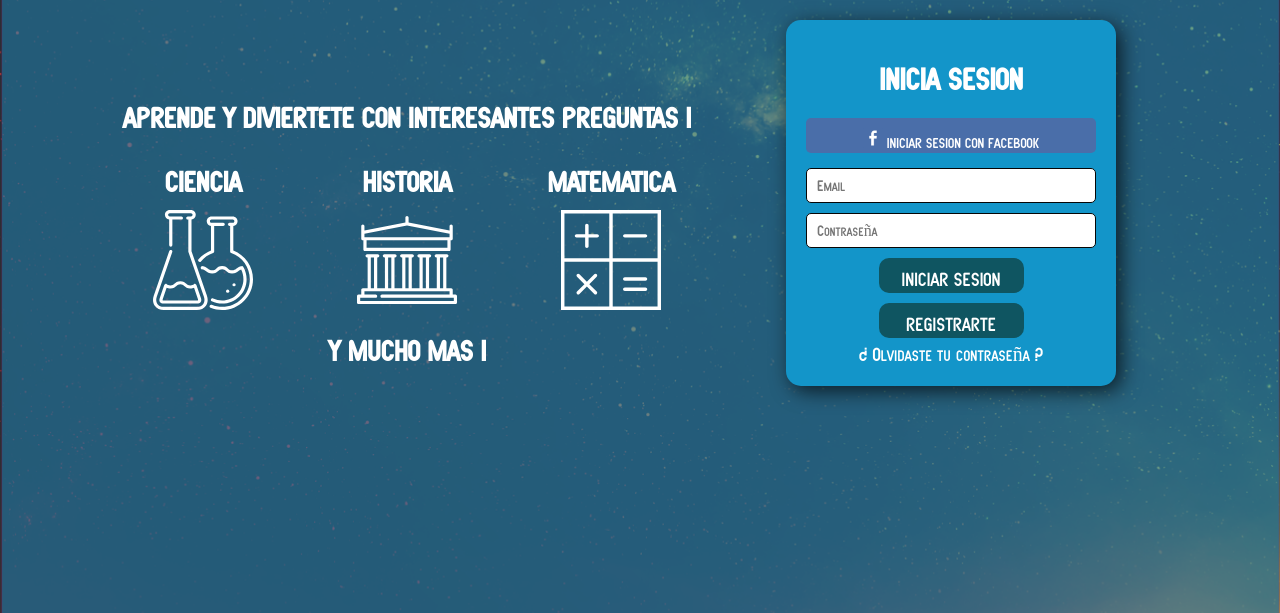
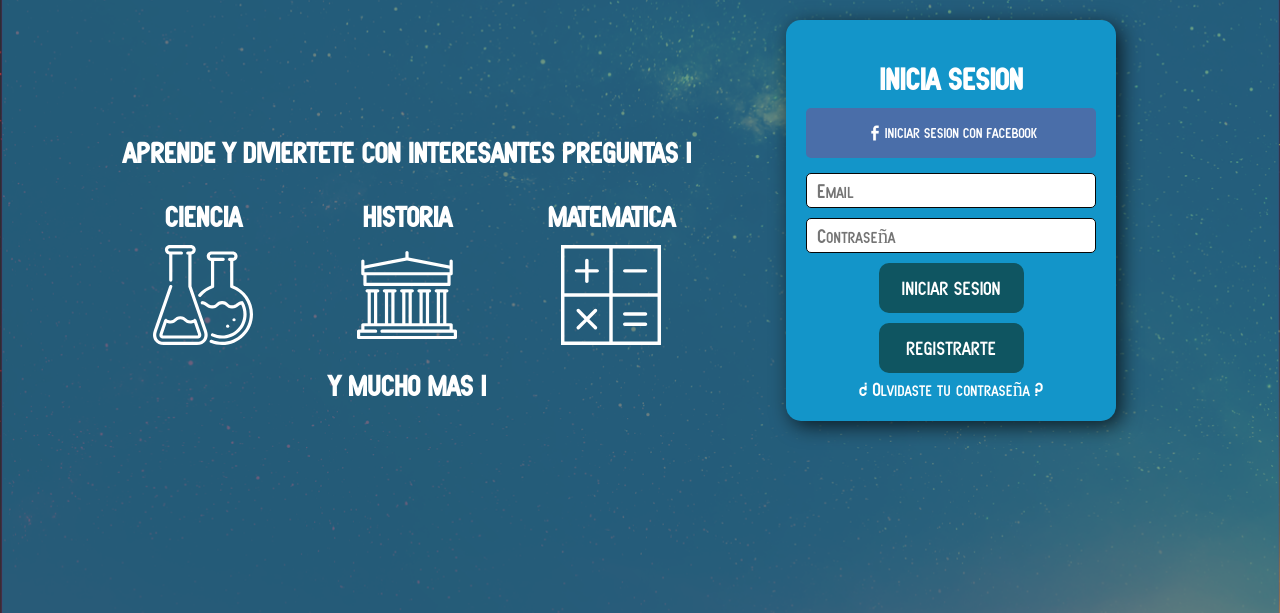
Before and after one commit to CodenityOrg/QuestionGame, a PHP site: page / in a window 1280 px wide. Shown: the part 100-713 px from the top of the page. Run offline with PHP 8.4, Linux system fonts and the light colour scheme; some libraries are stand-ins or nearby versions.

Commit message:
Modificando el tamaño del btn de facebook y los input

```diff
--- a/css/inicio.css
+++ b/css/inicio.css
@@ -67,7 +67,7 @@
 }
 .form-submit .btn {
     width: 100%;
-    height: 35px;
+    <!--height: 35px;-->
     background: #3b5998;
     color: #fff;
     margin: 10px auto;
@@ -79,6 +79,7 @@
     height: 35px;
     box-sizing: border-box;
     padding: 0 10px;
+    font-size: 1.3em;
     border-radius: 5px;
     border: 1px solid #060606;
 }
--- a/css/style.css
+++ b/css/style.css
@@ -45,6 +45,9 @@ a:active {
 
 #fb-login{
   background: #4a6ea9;
+  display: flex;
+  justify-content: center;
+  align-items: center;
 }
 
 .input{
```
